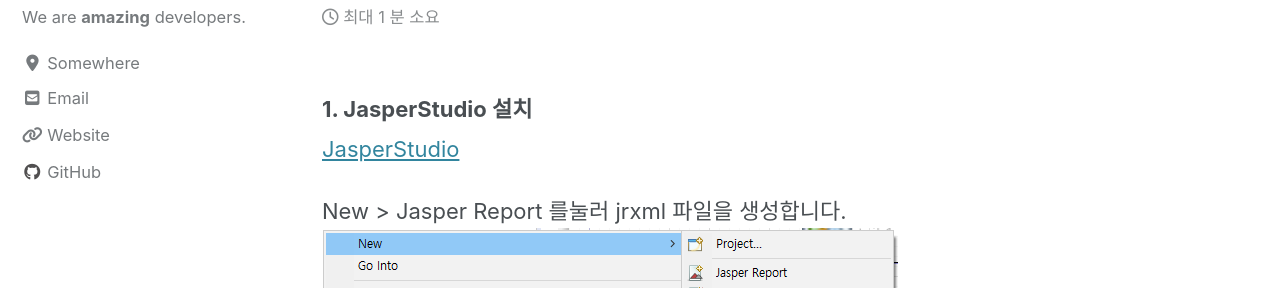
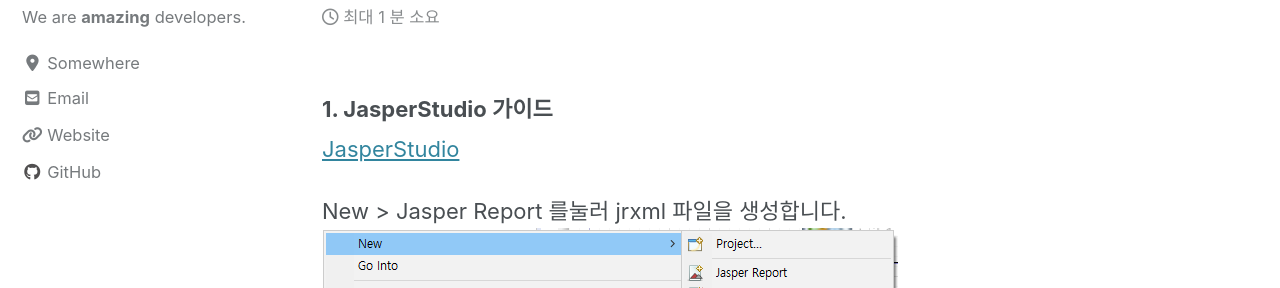
Before and after one commit to simplehanlab/prevBlog, a Jekyll site: the page built from _posts/2020-02-24-jasper-1.md, in a window 1280 px wide and 900 px high. Shown: the part 149-437 px from the top of the window. Built offline with Jekyll 4.4.1, drawn with Linux system fonts in a browser that asks for light colours; cached includes are drawn as plain includes; nearby versions of some CDN libraries; comment, search, counter and statistics services are not loaded.

Commit message:
재스퍼 가이드 수정

```diff
--- a/_posts/2020-02-24-jasper-1.md
+++ b/_posts/2020-02-24-jasper-1.md
@@ -11,7 +11,7 @@
 date: "2020-02-24 14:35"
 ---
 
-### 1. JasperStudio 설치
+### 1. JasperStudio 가이드
 
   [JasperStudio](https://sourceforge.net/projects/jasperstudio/){:target="_blank"}
 
```
